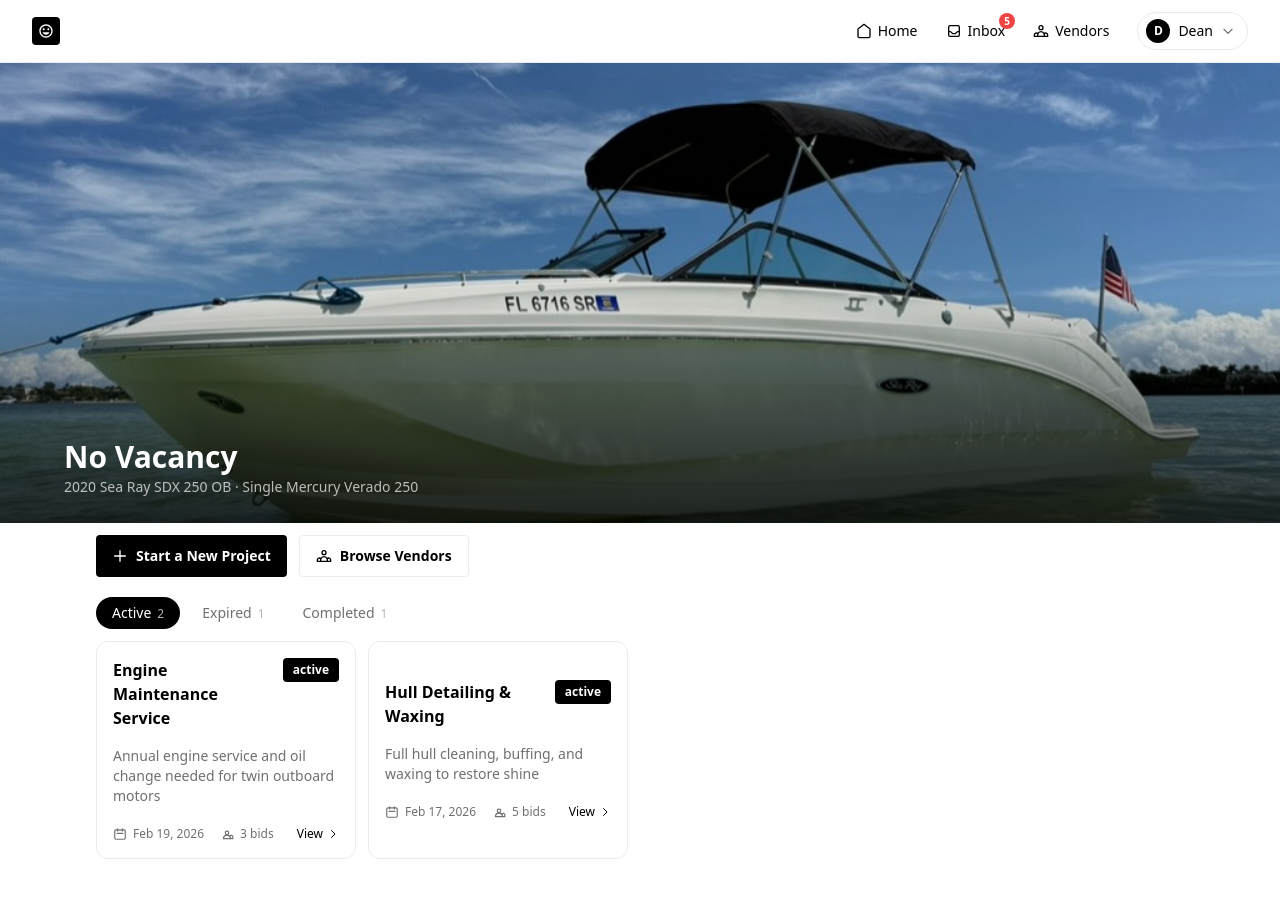
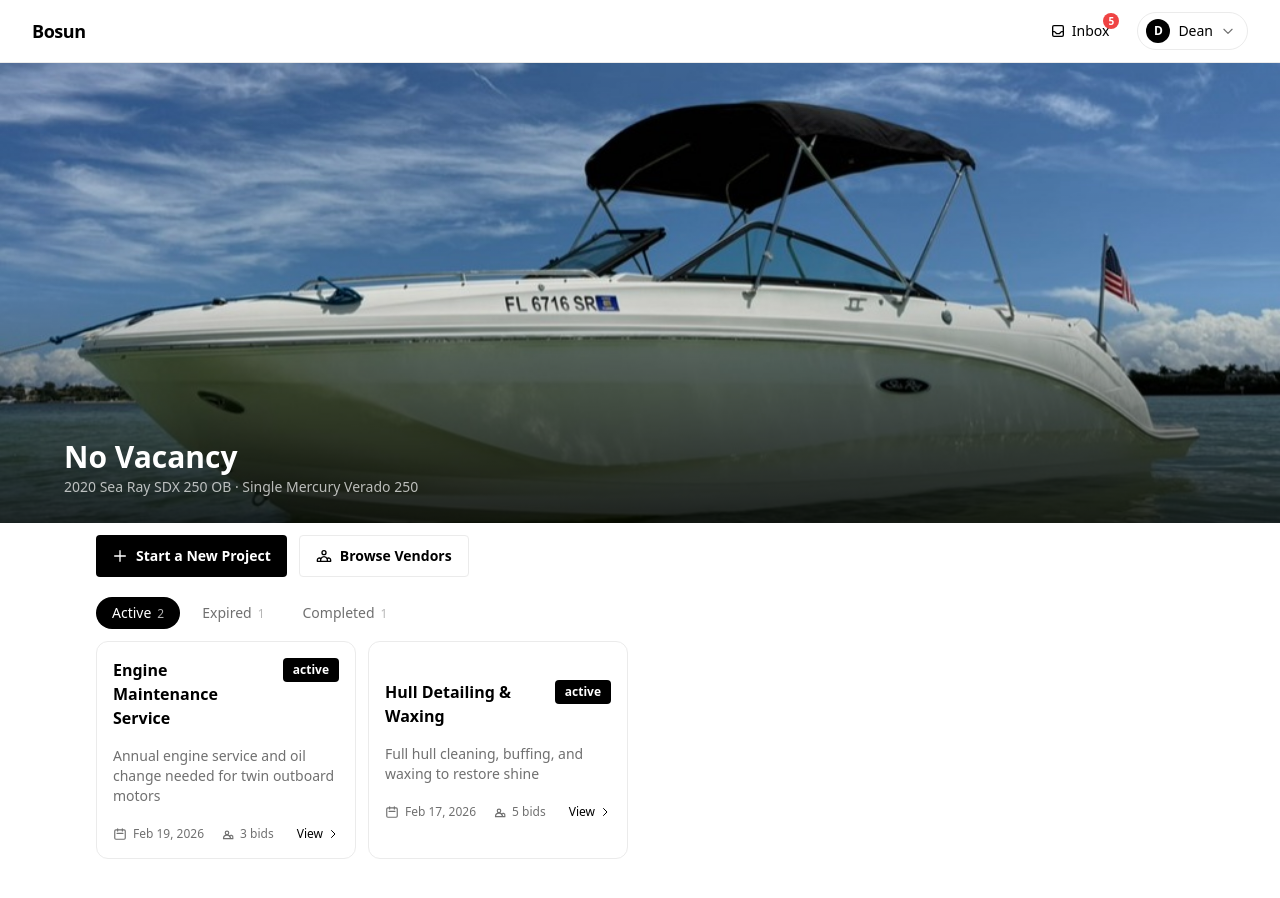
Before and after one commit to minipap98/Please-work-this-time, a React (Vite) app: page / in a window 1280 px wide. Built offline with nearby package versions, Linux system fonts and the light colour scheme.

Commit message:
Update Header.tsx

```diff
--- a/client/components/Header.tsx
+++ b/client/components/Header.tsx
@@ -28,26 +28,13 @@ export default function Header() {
     <header className="border-b border-border bg-white sticky top-0 z-50">
       <div className="max-w-7xl mx-auto px-4 sm:px-6 lg:px-8 py-3 flex items-center justify-between">
         {/* Logo */}
-        <Link to="/" className="flex items-center hover:opacity-70 transition-opacity">
-          <div className="w-7 h-7 bg-primary rounded flex items-center justify-center flex-shrink-0">
-            <svg className="w-4 h-4 text-white" fill="currentColor" viewBox="0 0 24 24">
-              <path d="M12 2C6.48 2 2 6.48 2 12s4.48 10 10 10 10-4.48 10-10S17.52 2 12 2zm0 18c-4.41 0-8-3.59-8-8s3.59-8 8-8 8 3.59 8 8-3.59 8-8 8zm3.5-9c.83 0 1.5-.67 1.5-1.5S16.33 8 15.5 8 14 8.67 14 9.5s.67 1.5 1.5 1.5zm-7 0c.83 0 1.5-.67 1.5-1.5S9.33 8 8.5 8 7 8.67 7 9.5 7.67 11 8.5 11zm3.5 6.5c2.33 0 4.31-1.46 5.11-3.5H6.89c.8 2.04 2.78 3.5 5.11 3.5z" />
-            </svg>
-          </div>
+        <Link to="/" className="hover:opacity-70 transition-opacity">
+          <span className="text-lg font-bold tracking-tight text-foreground">Bosun</span>
         </Link>
 
-        {/* Navigation + Profile */}
+        {/* Inbox + Profile */}
         <div className="flex items-center gap-2">
-          <nav className="flex items-center gap-1">
-            <Link
-              to="/"
-              className="flex items-center gap-1.5 px-3 py-1.5 text-sm font-medium text-foreground hover:opacity-70 transition-opacity"
-            >
-              <svg className="w-4 h-4" fill="none" stroke="currentColor" viewBox="0 0 24 24">
-                <path strokeLinecap="round" strokeLinejoin="round" strokeWidth={2} d="M3 9l9-7 9 7v11a2 2 0 01-2 2H5a2 2 0 01-2-2z" />
-              </svg>
-              Home
-            </Link>
+          <div className="flex items-center">
             <Link
               to="/inbox"
               className="relative flex items-center gap-1.5 px-3 py-1.5 text-sm font-medium text-foreground hover:opacity-70 transition-opacity"
@@ -62,16 +49,7 @@ export default function Header() {
                 </span>
               )}
             </Link>
-            <Link
-              to="/vendors"
-              className="flex items-center gap-1.5 px-3 py-1.5 text-sm font-medium text-foreground hover:opacity-70 transition-opacity"
-            >
-              <svg className="w-4 h-4" fill="none" stroke="currentColor" viewBox="0 0 24 24">
-                <path strokeLinecap="round" strokeLinejoin="round" strokeWidth={2} d="M17 20h5v-2a3 3 0 00-5.356-1.857M17 20H7m10 0v-2c0-.656-.126-1.283-.356-1.857M7 20H2v-2a3 3 0 015.356-1.857M7 20v-2c0-.656.126-1.283.356-1.857m0 0a5.002 5.002 0 019.288 0M15 7a3 3 0 11-6 0 3 3 0 016 0z" />
-              </svg>
-              Vendors
-            </Link>
-          </nav>
+          </div>
 
           {/* Profile */}
           <div className="relative ml-2">
```
